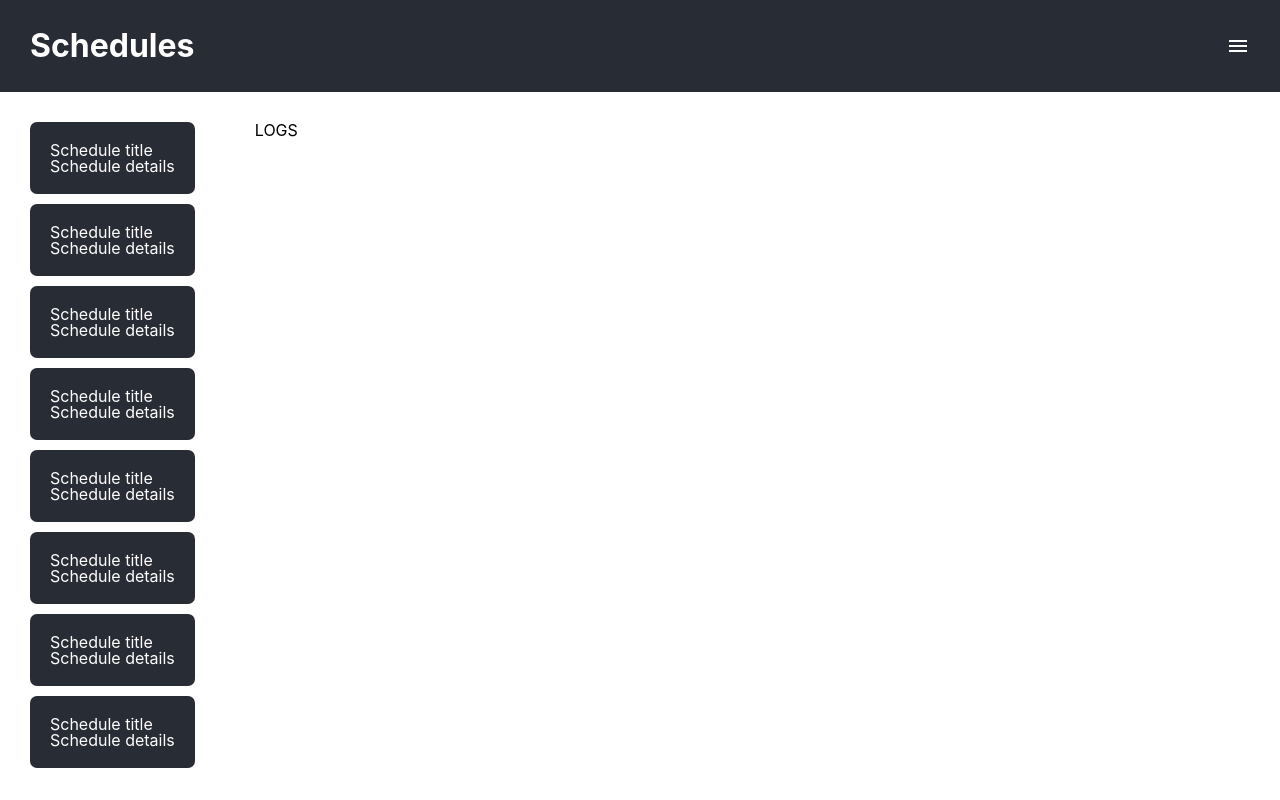
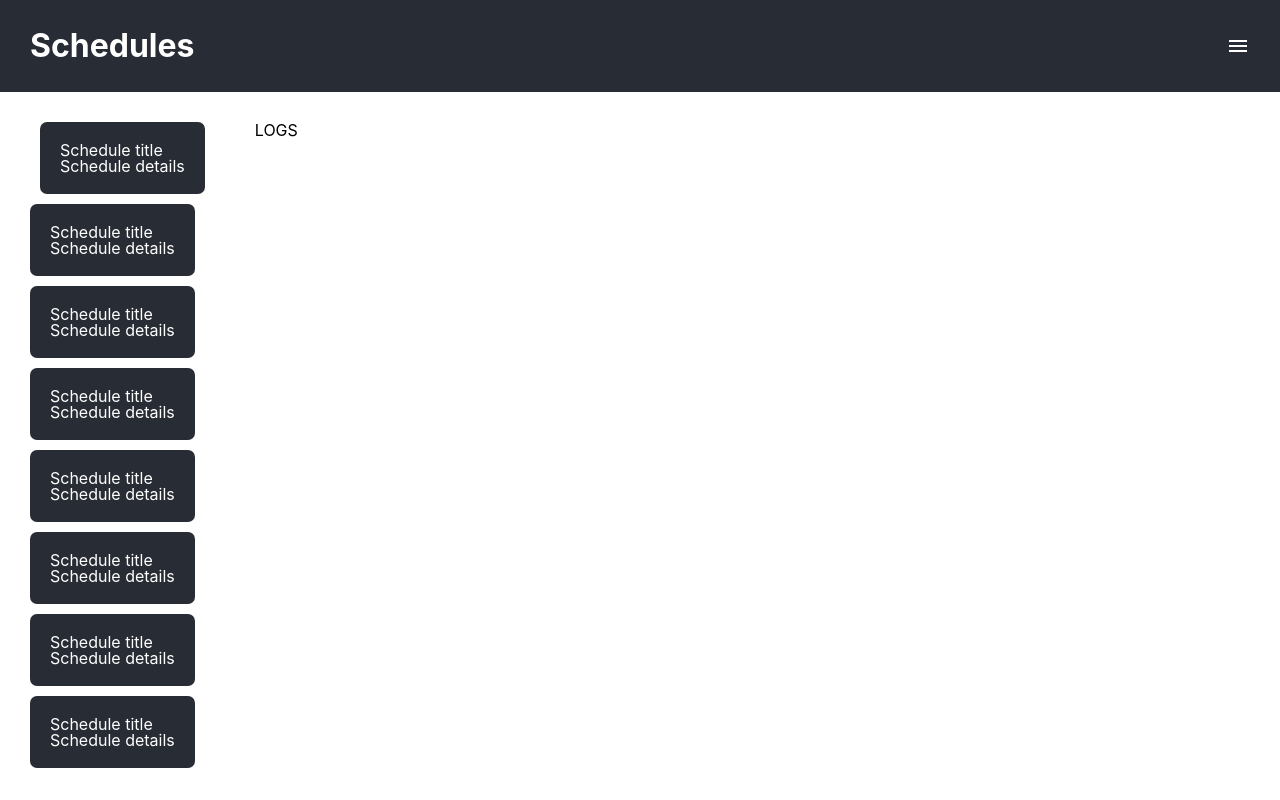
Before and after one commit to EMachado88/blueprism-challenge, a React (Create React App) app: page / in a window 1280 px wide. In both pictures the pointer is over the element 112 px from the left and 158 px from the top of the page. Built offline with nearby package versions, Linux system fonts and the light colour scheme.

Commit message:
Added hover animation

```diff
--- a/src/App.css
+++ b/src/App.css
@@ -39,6 +39,15 @@
   border-radius: 7px;
   margin: 10px 0;
   padding: 20px;
+  cursor: pointer;
+}
+
+.schedule:hover {
+  transform: translate3d(10px, 0, 0);
+  -webkit-transition: all 0.2s 0s ease-out;
+  -moz-transition: all 0.2s 0s ease-out;
+  -o-transition: all 0.2s 0s ease-out;
+  transition: all 0.2s 0s ease-out;
 }
 
 .schedule:first-child {
--- a/src/App.js
+++ b/src/App.js
@@ -66,6 +66,7 @@ function App() {
   const logs = [
     {},{},{},{},{},{},{},{},{},{},{},{},{},{},{},{},{},{},{},{},{},{},{},{},{},{},{},{},{},{},{},{},{},{},{},{},{},{},{},{},{},{},{},{},{},{}
   ]
+
   return (
     <div className="App">
       <Header />
```
